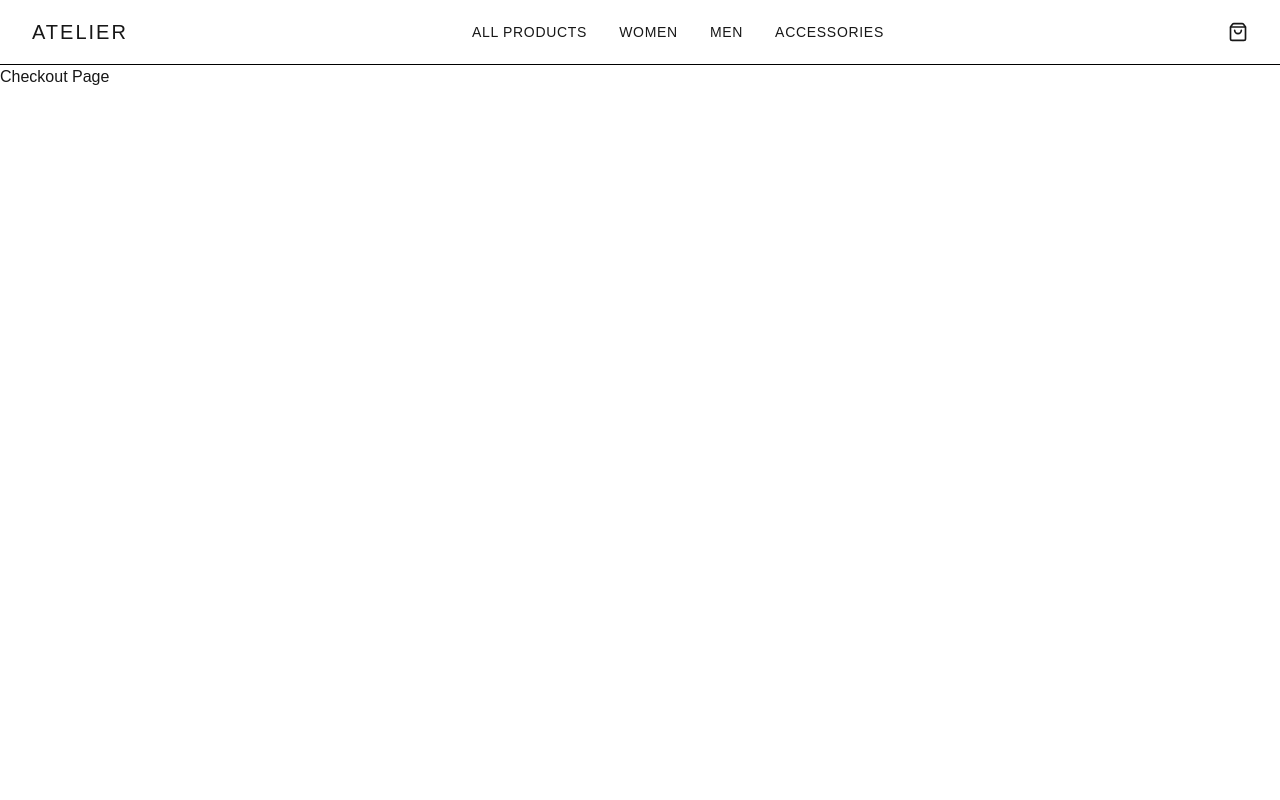
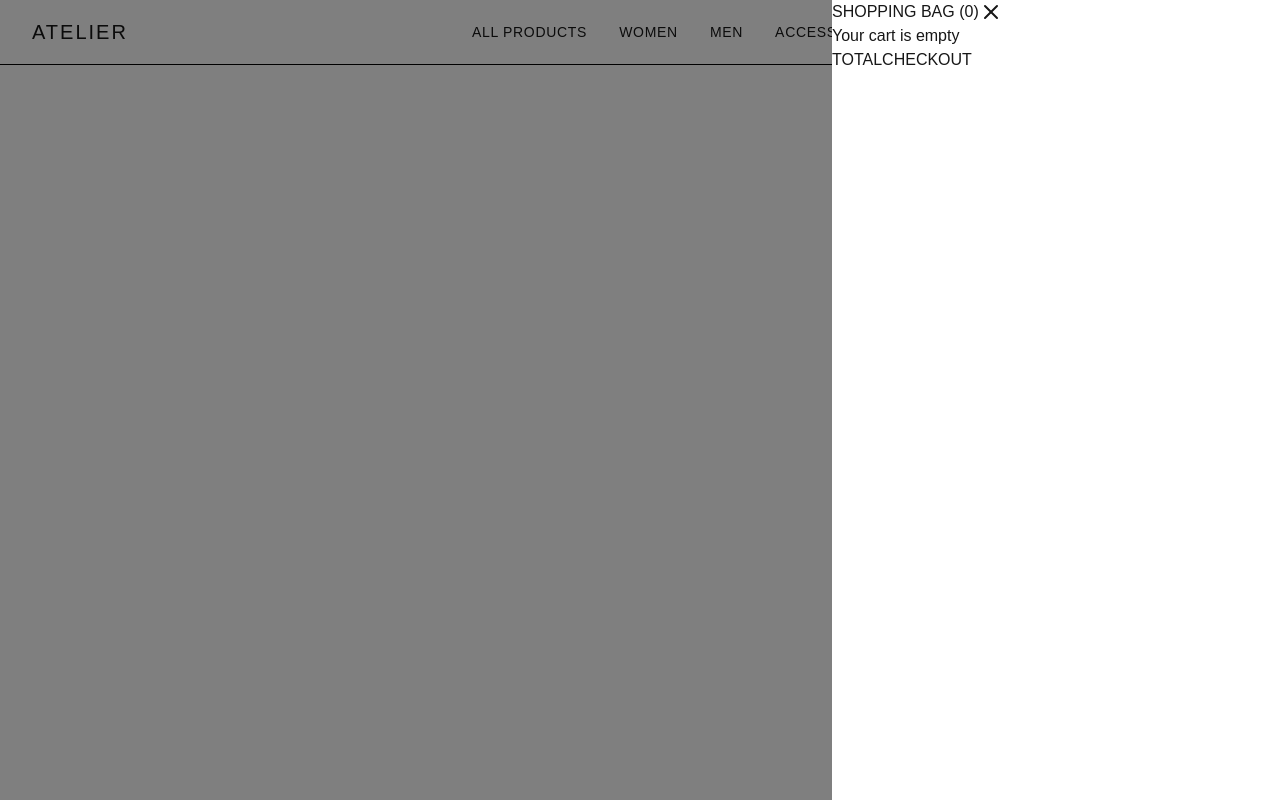
Before and after one commit to nadinestrella/atelier-shop, a Next.js app: page /checkout in a window 1280 px wide. Both pictures are taken after a click on the button "Shopping cart". Built offline with nearby package versions, Linux system fonts and the light colour scheme.

Commit message:
added CartSidebar

```diff
--- a/src/app/checkout/page.tsx
+++ b/src/app/checkout/page.tsx
@@ -1,3 +1,3 @@
 export default function CheckoutPage() {
-  return <div>Checkout Page</div>;
+  return <div></div>;
 }
--- a/src/app/components/CartSidebar.tsx
+++ b/src/app/components/CartSidebar.tsx
@@ -1,16 +1,28 @@
+'use client';
 import { X } from 'lucide-react';
+import { useCart } from '../context/CartContext';
 
 export function CartSidebar() {
+  const { isCartOpen, setIsCartOpen, totalItems } = useCart();
+
+  if (!isCartOpen) return null;
   return (
     <>
       {/* Background Overlay*/}
 
-      <div className="fixed inset-0 bg-black/50 z-50">
-        <div>
+      <div
+        onClick={() => setIsCartOpen(false)}
+        className="fixed inset-0 bg-black/50 z-50"
+      >
+        {/* Sidebar */}
+        <div className="flex flex-col fixed right-0 top-0 h-full w-full max-w-md bg-white z-50">
           {/* Header */}
-          <div>
-            <h2> SHOPPING BAG</h2>
-            <button>
+          <div className="flex flex-row  ">
+            <h2> SHOPPING BAG ({totalItems}) </h2>
+            <button
+              onClick={() => setIsCartOpen(false)}
+              aria-label="Close cart"
+            >
               <X className="size-6" />
             </button>
           </div>
@@ -18,7 +30,21 @@ export function CartSidebar() {
           {/* Cart Items */}
 
           <div>
-            <p>Your cart is empty</p>
+            {totalItems > 0 ? (
+              <div>
+                <img />
+                <h3>Product Name</h3>
+                <span>price</span>
+              </div>
+            ) : (
+              <p>Your cart is empty</p>
+            )}
+          </div>
+
+          {/* Cart Items */}
+          <div>
+            <span>TOTAL</span>
+            <button>CHECKOUT</button>
           </div>
         </div>
       </div>
--- a/src/app/components/Header.tsx
+++ b/src/app/components/Header.tsx
@@ -6,9 +6,9 @@ import { useCart } from '../context/CartContext';
 import { categories } from '../data/products';
 
 export function Header() {
-  const { totalItems } = useCart();
+  const { setIsCartOpen, totalItems } = useCart();
   const [isMobileMenuOpen, setIsMobileMenuOpen] = useState(false);
-  const [isCartOpen, setIsCartOpen] = useState(false);
+
   return (
     <header className="border-b border-black sticky top-0 bg-white z-50">
       <div className="max-w-7xl mx-auto px-4 sm:px-6 lg:px-8">
--- a/src/app/context/CartContext.tsx
+++ b/src/app/context/CartContext.tsx
@@ -6,6 +6,7 @@ const CartContext = createContext<CartContextType | null>(null);
 
 export function CartProvider({ children }: { children: React.ReactNode }) {
   const [cart, setCart] = useState<CartItem[]>([]);
+  const [isCartOpen, setIsCartOpen] = useState(false);
 
   const addToCart = (product: Product) => {
     setCart((prevCart) => {
@@ -20,6 +21,7 @@ export function CartProvider({ children }: { children: React.ReactNode }) {
       }
       return [...prevCart, { product, quantity: 1 }];
     });
+    setIsCartOpen(true);
   };
 
   const removeFromCart = (productId: string) => {
@@ -44,6 +46,8 @@ export function CartProvider({ children }: { children: React.ReactNode }) {
         addToCart,
         removeFromCart,
         clearCart,
+        isCartOpen,
+        setIsCartOpen,
         totalItems,
         totalPrice,
       }}
--- a/src/app/layout.tsx
+++ b/src/app/layout.tsx
@@ -4,6 +4,7 @@ import { CartProvider } from './context/CartContext';
 import { Header } from './components/Header';
 
 import './globals.css';
+import { CartSidebar } from './components';
 
 const geistSans = Geist({
   variable: '--font-geist-sans',
@@ -32,6 +33,7 @@ export default function RootLayout({
       >
         <CartProvider>
           <Header />
+          <CartSidebar />
           {children}
         </CartProvider>
       </body>
--- a/src/app/page.tsx
+++ b/src/app/page.tsx
@@ -1,3 +1,4 @@
+import { CartSidebar } from './components';
 import { ProductCard } from './components/ProductCard';
 import { products } from './data/products';
 
--- a/src/types/index.ts
+++ b/src/types/index.ts
@@ -24,6 +24,8 @@ export interface CartContextType {
   addToCart: (product: Product) => void;
   removeFromCart: (productId: string) => void;
   clearCart: () => void;
+  isCartOpen: boolean;
+  setIsCartOpen: (isOpen: boolean) => void;
   totalItems: number;
   totalPrice: number;
 }
```
